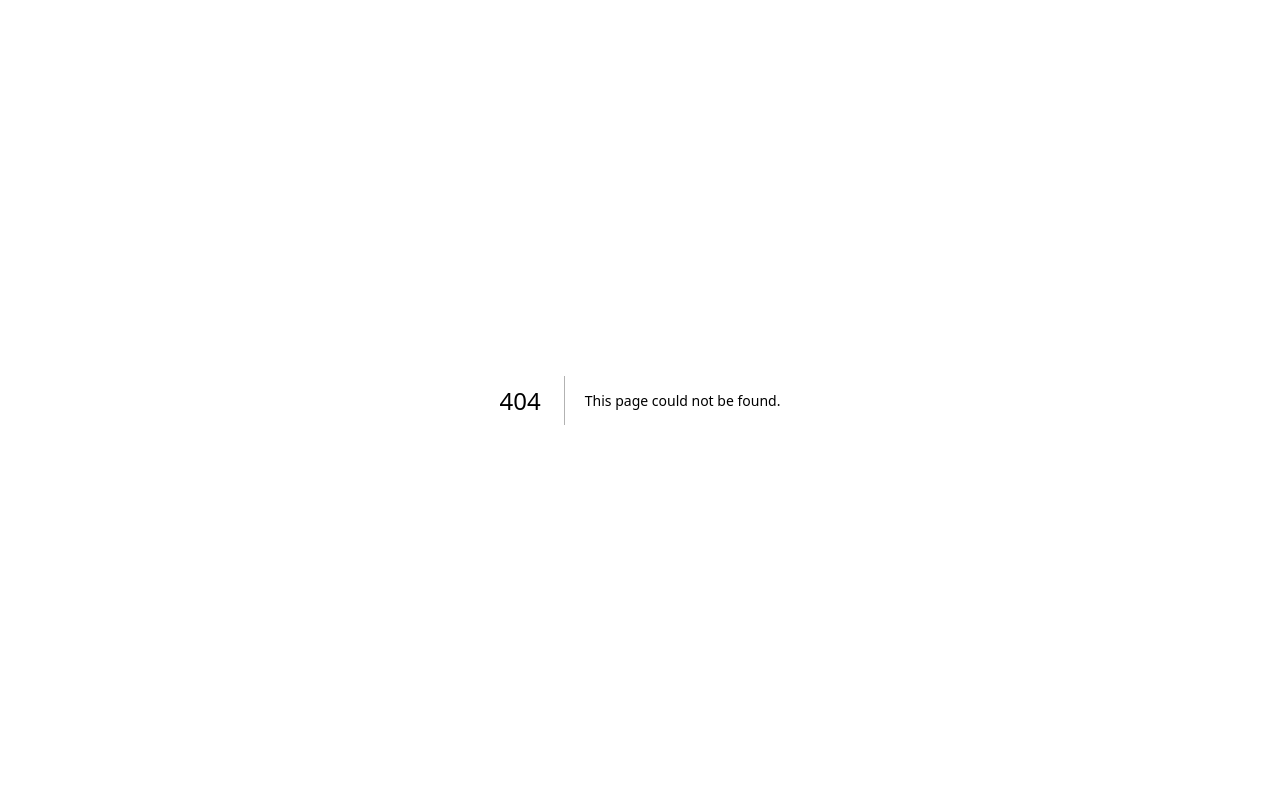
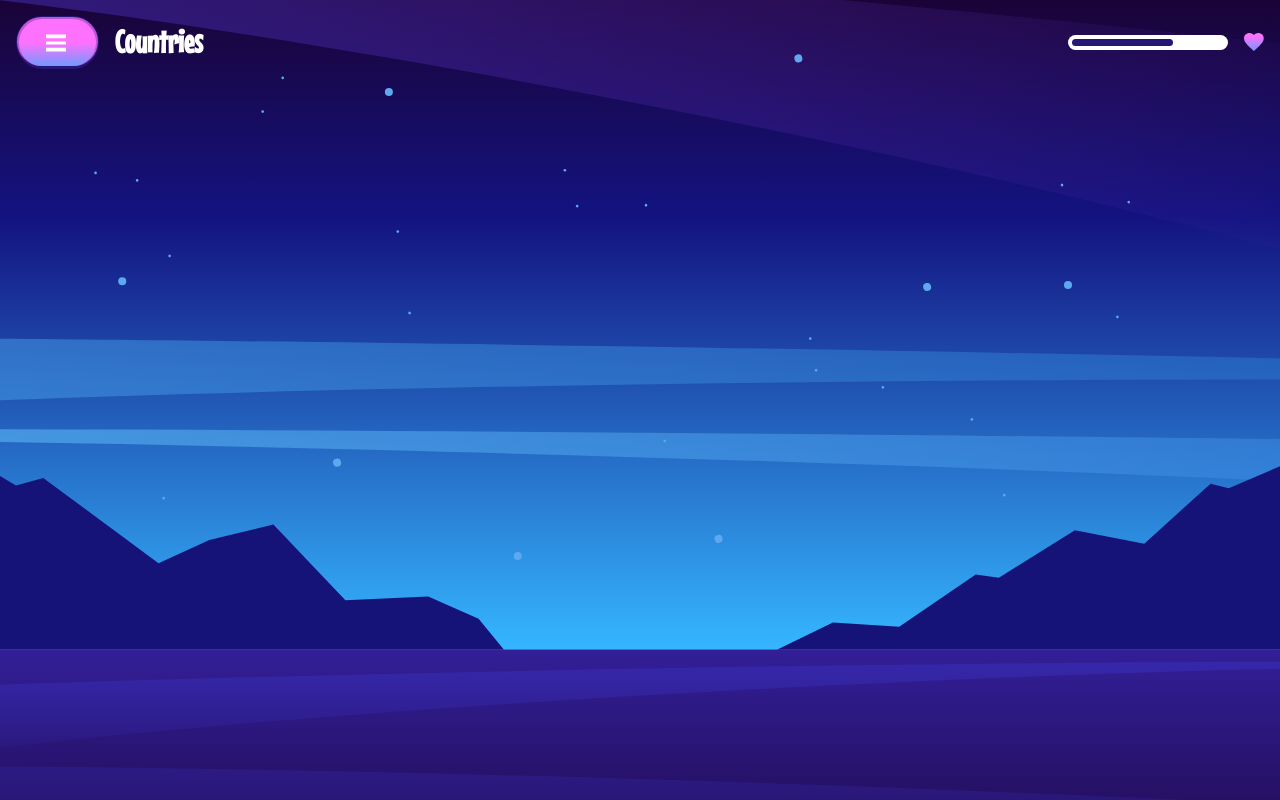
Before and after one commit to g1alexander/hangman_game, a Next.js app: page /game in a window 1280 px wide. Before the commit this address had no page. Built offline with nearby package versions, Linux system fonts and the light colour scheme.

Commit message:
feat: progress bar

```diff
--- /dev/null
+++ b/src/app/game/page.tsx
@@ -0,0 +1,26 @@
+"use client";
+
+import Image from "next/image";
+import Button from "../components/Button";
+import MenuIcon from "@public/images/icon-menu.svg";
+import lifeGame from "@public/images/icon-heart.svg";
+
+export default function page() {
+  return (
+    <main className="game">
+      <header>
+        <article>
+          <Button onClick={() => console.log("h")} color="btn-pink">
+            <Image src={MenuIcon} alt="back" width={20} height={40} priority />
+          </Button>
+          <h1>Countries</h1>
+        </article>
+        <article>
+          <progress max="3" value="2" />
+          <Image src={lifeGame} alt="back" width={20} height={40} priority />
+        </article>
+      </header>
+      <section className="grid-category"></section>
+    </main>
+  );
+}
--- a/src/app/styles/globals.css
+++ b/src/app/styles/globals.css
@@ -30,6 +30,54 @@ body {
   /* height: 100vh; */
   margin: 1rem;
 }
+.game header {
+  display: flex;
+  justify-content: space-between;
+}
+.game header article {
+  display: flex;
+  align-items: center;
+  gap: 1rem;
+}
+.game header article h1 {
+  color: rgba(var(--color-white), 1);
+  font-size: xx-large;
+}
+
+/* IE and EDGE */
+progress {
+  /* RESETS */
+  -webkit-appearance: none;
+  -moz-appearance: none;
+  appearance: none;
+  border: none;
+
+  /* width: 300px; */
+  height: 15px;
+  border-radius: 20px;
+  background-color: #fff;
+  padding: 2px;
+  color: rgba(var(--color-dark-navy), 1);
+}
+
+/* WEBKIT BROWSERS - CHROME, OPERA AND SAFARI */
+progress::-webkit-progress-bar {
+  background-color: #fff;
+  padding: 2px;
+  border-radius: 20px;
+}
+
+progress::-webkit-progress-value {
+  background-color: rgba(var(--color-dark-navy), 1);
+  border-radius: 20px;
+}
+
+/* MOZILLA FIREFOX */
+progress::-moz-progress-bar {
+  background-color: rgba(var(--color-dark-navy), 1);
+  border-radius: 20px;
+}
+
 .how-to-play {
   height: 100vh;
   margin: 0 2rem;
```
Also changed, not shown: src/app/components/SelectableCategory.tsx (+7 -1 lines), src/app/pick-a-category/page.tsx (+18 -6 lines).
